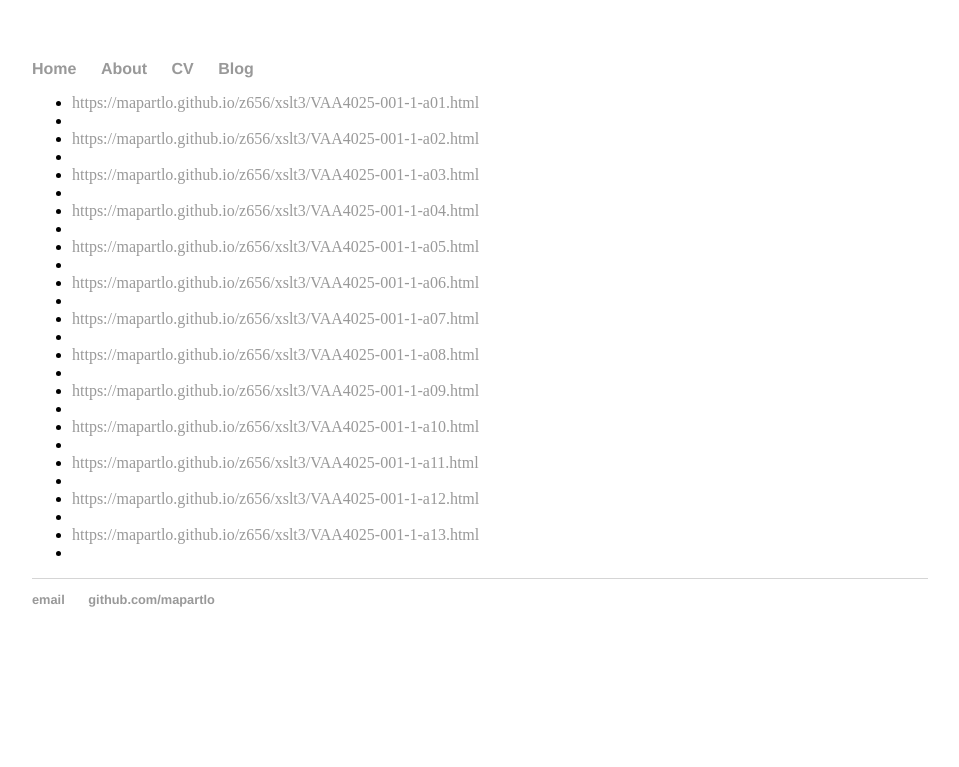
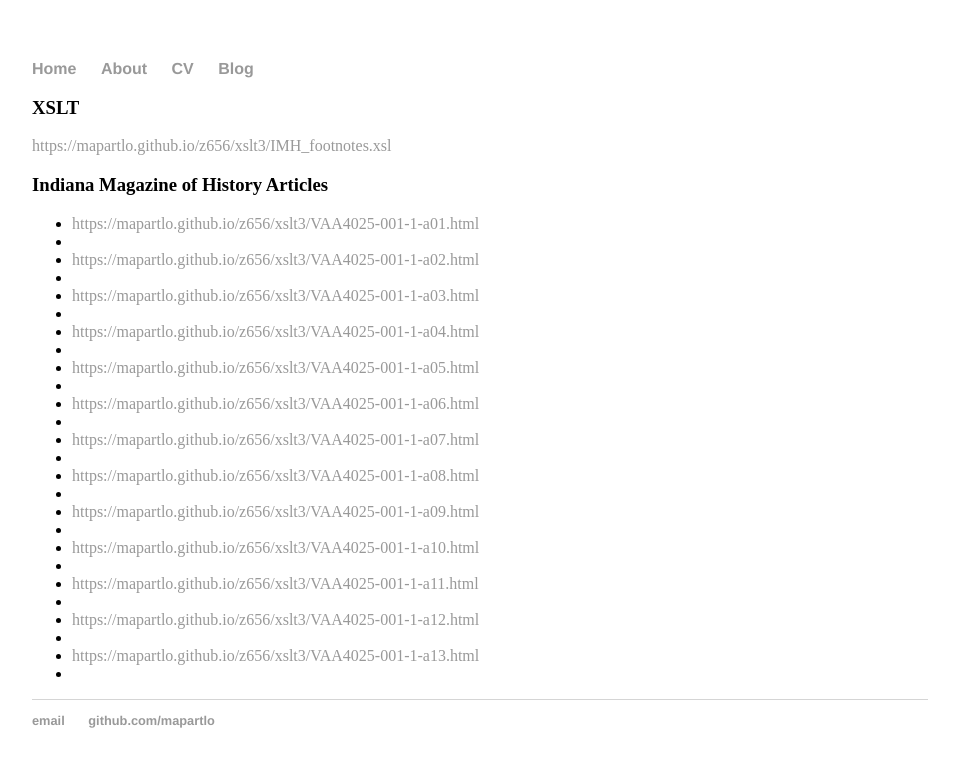
Before and after one commit to miapartlow/mapartlo.github.io, a Jekyll site: the page built from z656/xslt3/index.html, in a window 1280 px wide. Shown: the top 767 px of the page, without its empty margins (160-1119 px from the left). Built offline with Jekyll 4.4.1, drawn with Linux system fonts in a browser that asks for light colours.

Commit message:
Update index.html

```diff
--- a/z656/xslt3/index.html
+++ b/z656/xslt3/index.html
@@ -3,18 +3,22 @@
 title: "Mia Partlow, Digital Publishing Expert"
 ---
 
+<h3>XSLT</h3>
+<a href="https://mapartlo.github.io/z656/xslt3/IMH_footnotes.xsl">https://mapartlo.github.io/z656/xslt3/IMH_footnotes.xsl</a>
+
+<h3>Indiana Magazine of History Articles</h3>
 <ul>
 <li><a href="https://mapartlo.github.io/z656/xslt3/VAA4025-001-1-a01.html">https://mapartlo.github.io/z656/xslt3/VAA4025-001-1-a01.html</a><li>
-<li><a href="https://mapartlo.github.io/z656/xslt3/VAA4025-001-1-a01.html">https://mapartlo.github.io/z656/xslt3/VAA4025-001-1-a02.html</a><li>
-<li><a href="https://mapartlo.github.io/z656/xslt3/VAA4025-001-1-a01.html">https://mapartlo.github.io/z656/xslt3/VAA4025-001-1-a03.html</a><li>
-<li><a href="https://mapartlo.github.io/z656/xslt3/VAA4025-001-1-a01.html">https://mapartlo.github.io/z656/xslt3/VAA4025-001-1-a04.html</a><li>
-<li><a href="https://mapartlo.github.io/z656/xslt3/VAA4025-001-1-a01.html">https://mapartlo.github.io/z656/xslt3/VAA4025-001-1-a05.html</a><li>
-<li><a href="https://mapartlo.github.io/z656/xslt3/VAA4025-001-1-a01.html">https://mapartlo.github.io/z656/xslt3/VAA4025-001-1-a06.html</a><li>
-<li><a href="https://mapartlo.github.io/z656/xslt3/VAA4025-001-1-a01.html">https://mapartlo.github.io/z656/xslt3/VAA4025-001-1-a07.html</a><li>
-<li><a href="https://mapartlo.github.io/z656/xslt3/VAA4025-001-1-a01.html">https://mapartlo.github.io/z656/xslt3/VAA4025-001-1-a08.html</a><li>
-<li><a href="https://mapartlo.github.io/z656/xslt3/VAA4025-001-1-a01.html">https://mapartlo.github.io/z656/xslt3/VAA4025-001-1-a09.html</a><li>
-<li><a href="https://mapartlo.github.io/z656/xslt3/VAA4025-001-1-a01.html">https://mapartlo.github.io/z656/xslt3/VAA4025-001-1-a10.html</a><li>
-<li><a href="https://mapartlo.github.io/z656/xslt3/VAA4025-001-1-a01.html">https://mapartlo.github.io/z656/xslt3/VAA4025-001-1-a11.html</a><li>
-<li><a href="https://mapartlo.github.io/z656/xslt3/VAA4025-001-1-a01.html">https://mapartlo.github.io/z656/xslt3/VAA4025-001-1-a12.html</a><li>
-<li><a href="https://mapartlo.github.io/z656/xslt3/VAA4025-001-1-a01.html">https://mapartlo.github.io/z656/xslt3/VAA4025-001-1-a13.html</a><li>
+<li><a href="https://mapartlo.github.io/z656/xslt3/VAA4025-001-1-a02.html">https://mapartlo.github.io/z656/xslt3/VAA4025-001-1-a02.html</a><li>
+<li><a href="https://mapartlo.github.io/z656/xslt3/VAA4025-001-1-a03.html">https://mapartlo.github.io/z656/xslt3/VAA4025-001-1-a03.html</a><li>
+<li><a href="https://mapartlo.github.io/z656/xslt3/VAA4025-001-1-a04.html">https://mapartlo.github.io/z656/xslt3/VAA4025-001-1-a04.html</a><li>
+<li><a href="https://mapartlo.github.io/z656/xslt3/VAA4025-001-1-a05.html">https://mapartlo.github.io/z656/xslt3/VAA4025-001-1-a05.html</a><li>
+<li><a href="https://mapartlo.github.io/z656/xslt3/VAA4025-001-1-a06.html">https://mapartlo.github.io/z656/xslt3/VAA4025-001-1-a06.html</a><li>
+<li><a href="https://mapartlo.github.io/z656/xslt3/VAA4025-001-1-a07.html">https://mapartlo.github.io/z656/xslt3/VAA4025-001-1-a07.html</a><li>
+<li><a href="https://mapartlo.github.io/z656/xslt3/VAA4025-001-1-a08.html">https://mapartlo.github.io/z656/xslt3/VAA4025-001-1-a08.html</a><li>
+<li><a href="https://mapartlo.github.io/z656/xslt3/VAA4025-001-1-a09.html">https://mapartlo.github.io/z656/xslt3/VAA4025-001-1-a09.html</a><li>
+<li><a href="https://mapartlo.github.io/z656/xslt3/VAA4025-001-1-a10.html">https://mapartlo.github.io/z656/xslt3/VAA4025-001-1-a10.html</a><li>
+<li><a href="https://mapartlo.github.io/z656/xslt3/VAA4025-001-1-a11.html">https://mapartlo.github.io/z656/xslt3/VAA4025-001-1-a11.html</a><li>
+<li><a href="https://mapartlo.github.io/z656/xslt3/VAA4025-001-1-a12.html">https://mapartlo.github.io/z656/xslt3/VAA4025-001-1-a12.html</a><li>
+<li><a href="https://mapartlo.github.io/z656/xslt3/VAA4025-001-1-a13.html">https://mapartlo.github.io/z656/xslt3/VAA4025-001-1-a13.html</a><li>
 </ul>
```
